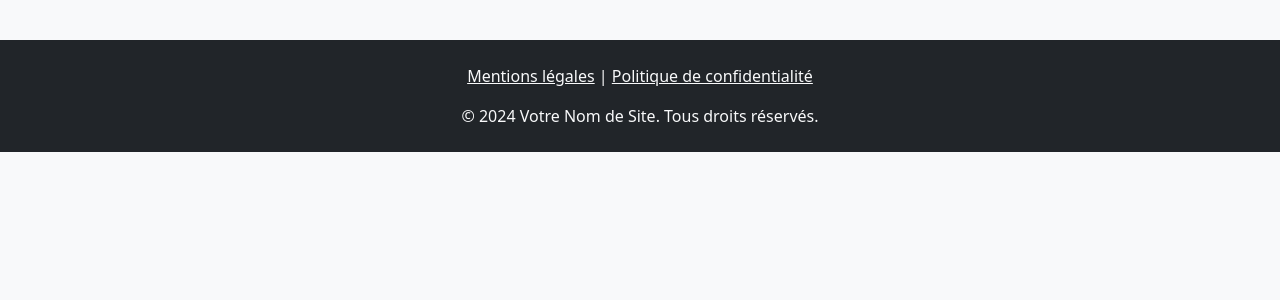
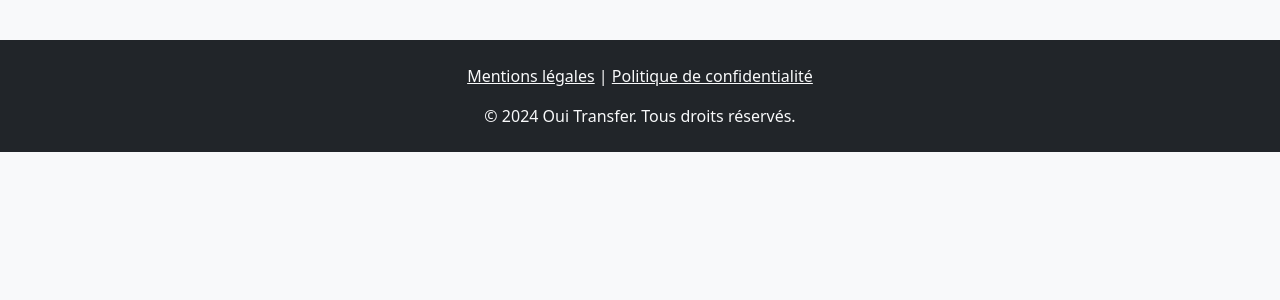
Before and after one commit to YvanneROSAT/TP_oui_transfer, a PHP site: page /index.php in a window 1280 px wide. Shown: the part 178-478 px from the top of the page. Run offline with PHP 8.4, Linux system fonts and the light colour scheme.

Commit message:
modification du footer

```diff
--- a/HeaderFooter/Footer.php
+++ b/HeaderFooter/Footer.php
@@ -11,7 +11,7 @@
 <footer class="bg-dark text-light py-4 mt-auto">
     <div class="container-fluid text-center">
         <p><a href="#" class="text-light">Mentions légales</a> | <a href="#" class="text-light">Politique de confidentialité</a></p>
-        <p class="mb-0">© 2024 Votre Nom de Site. Tous droits réservés.</p>
+        <p class="mb-0">© 2024 Oui Transfer. Tous droits réservés.</p>
     </div>
 </footer>
 
```
